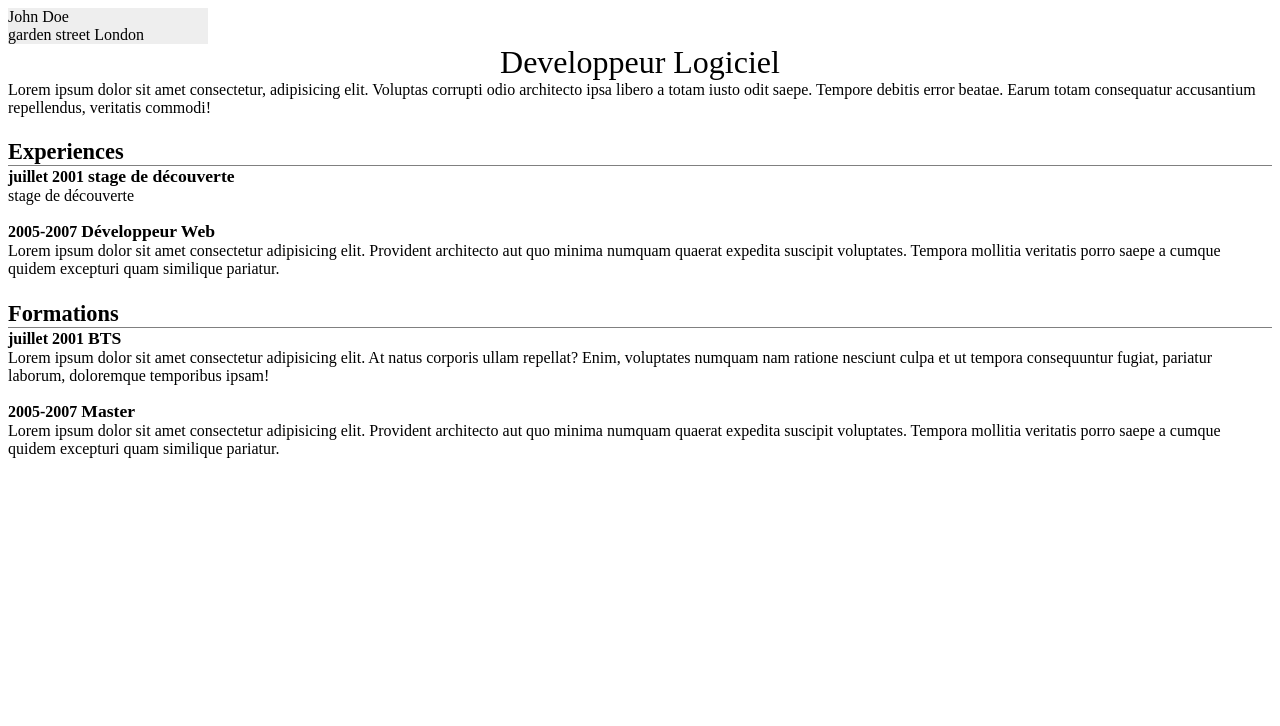
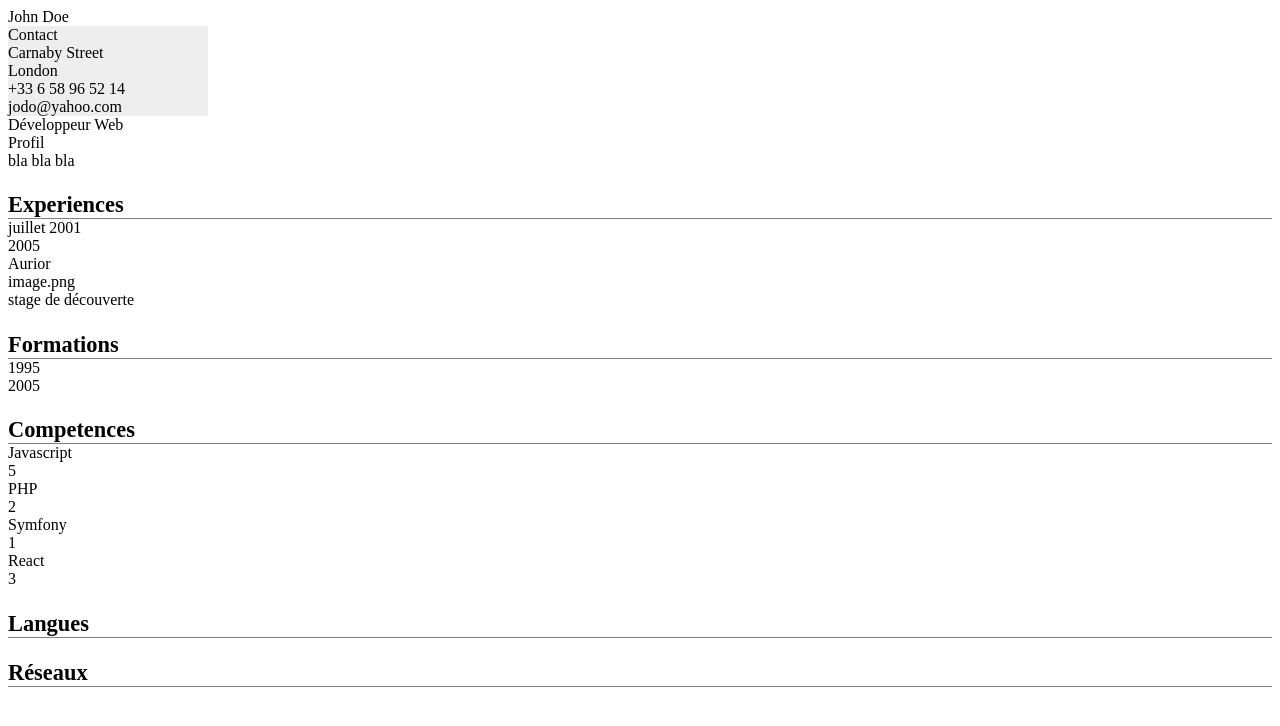
Before and after one commit to fcaumartin/react-cv, a website: page src/test.html in a window 1280 px wide. Drawn offline with Linux system fonts and the light colour scheme.

Commit message:
modele cv flat

```diff
--- a/src/test.html
+++ b/src/test.html
@@ -1,49 +1,91 @@
 <!DOCTYPE html>
 <html lang="en">
+
 <head>
     <meta name="viewport" content="width=device-width, initial-scale=1.0">
     <link rel="stylesheet" href="template1.css">
 </head>
+
 <body>
 
     <div class="paper">
+        <section class="identite">
+            <div class="nom">John Doe</div>
+        </section>
+        <section class="photo">
+            <div class="portrait"></div>
+        </section>
         <section class="profil">
-        <div class="nom">John Doe</div>
-        <div class="adresse">garden street London</div>
+            <header>Contact</header>
+            <div class="adresse">Carnaby Street</div>
+            <div class="ville">London</div>
+            <div class="phone">+33 6 58 96 52 14</div>
+            <div class="email">jodo@yahoo.com</div>
         </section>
         <section class="titre">
-        <header>Developpeur Logiciel</header>
-        <div>Lorem ipsum dolor sit amet consectetur, adipisicing elit. Voluptas corrupti odio architecto ipsa libero a totam iusto odit saepe. Tempore debitis error beatae. Earum totam consequatur accusantium repellendus, veritatis commodi!</div>
+            <div class="poste">Développeur Web</div>
+        </section>
+        <section class="intro">
+            <header>Profil</header>
+            <div class="text">bla bla bla</div>
         </section>
         <section class="experiences">
             <header>Experiences</header>
-        <section class="experience">
-            <div class="date">juillet 2001</div>
+            <div>
+                <div class="experience">
+                    <div class="date-debut">juillet 2001</div>
+                    <div class="date-fin">2005</div>
+                    <div class="entreprise">Aurior</div>
+                    <div class="ville"></div>
+                    <div class="logo">image.png</div>
                     <div class="titre">stage de découverte</div>
-            <div class="description">stage de découverte</div>
-        </section>
-        <section class="experience">
-            <div class="date">2005-2007</div>
-            <div class="titre">Développeur Web</div>
-            <div class="description">Lorem ipsum dolor sit amet consectetur adipisicing elit. Provident architecto aut quo minima numquam quaerat expedita suscipit voluptates. Tempora mollitia veritatis porro saepe a cumque quidem excepturi quam similique pariatur.</div>
-        </section>
+                    <div class="desciption"></div>
+                </div>
+            </div>
         </section>
         <section class="formations">
             <header>Formations</header>
-        <section class="formation">
-            <div class="date">juillet 2001</div>
-            <div class="titre">BTS</div>
-            <div class="description">Lorem ipsum dolor sit amet consectetur adipisicing elit. At natus corporis ullam repellat? Enim, voluptates numquam nam ratione nesciunt culpa et ut tempora consequuntur fugiat, pariatur laborum, doloremque temporibus ipsam!</div>
+            <div>
+                <div class="formation">
+                    <div class="date-debut">1995</div>
+                    <div class="date-fin">2005</div>
+                    <div class="ecole"></div>
+                    <div class="titre"></div>
+                    <div class="desciption"></div>
+                </div>
+            </div>
         </section>
-        <section class="formation">
-            <div class="date">2005-2007</div>
-            <div class="titre">Master</div>
-            <div class="description">Lorem ipsum dolor sit amet consectetur adipisicing elit. Provident architecto aut quo minima numquam quaerat expedita suscipit voluptates. Tempora mollitia veritatis porro saepe a cumque quidem excepturi quam similique pariatur.</div>
+        <section class="competences">
+            <header>Competences</header>
+            <div>
+                <div class="competence">
+                    <div class="libelle">Javascript</div>
+                    <div class="niveau">5</div>
+                </div>
+                <div class="competence">
+                    <div class="libelle">PHP</div>
+                    <div class="niveau">2</div>
+                </div>
+                <div class="competence">
+                    <div class="libelle">Symfony</div>
+                    <div class="niveau">1</div>
+                </div>
+                <div class="competence">
+                    <div class="libelle">React</div>
+                    <div class="niveau">3</div>
+                </div>
+            </div>
         </section>
+        <section class="langues">
+            <header>Langues</header>
+            <div></div>
         </section>
-
-
-
+        <section class="reseaux">
+            <header>Réseaux</header>
+            <div></div>
+        </section>
+    </div>
 
 </body>
+
 </html>
```
Lines whose indentation alone changed are shown as unchanged.
